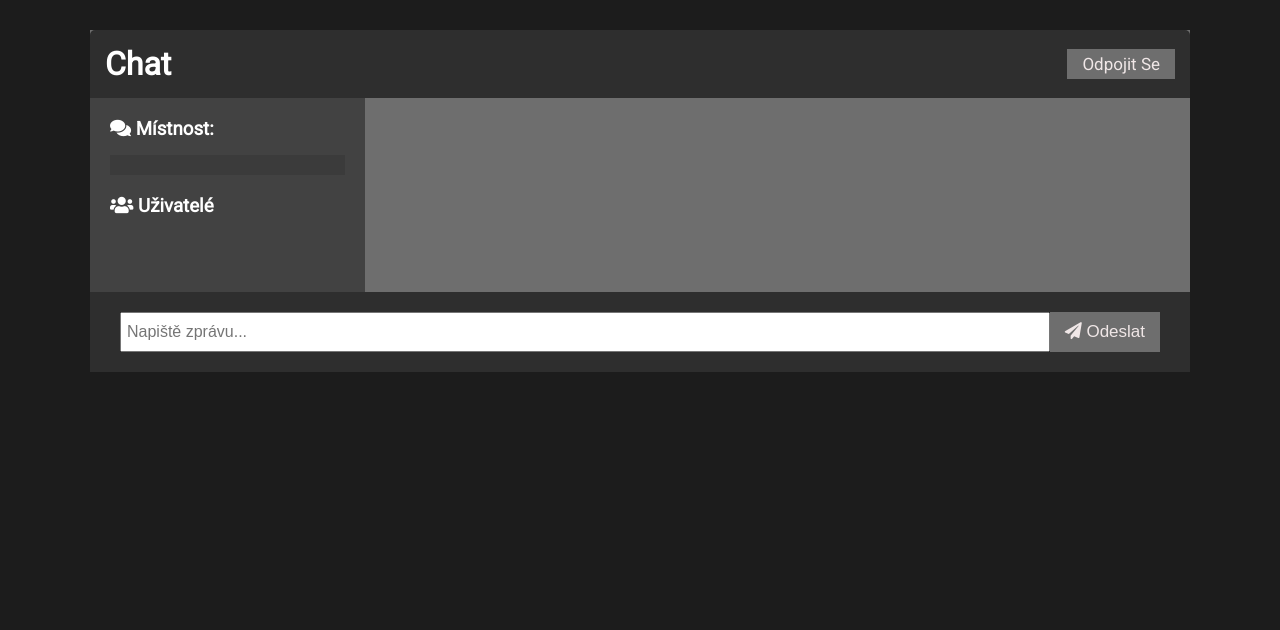
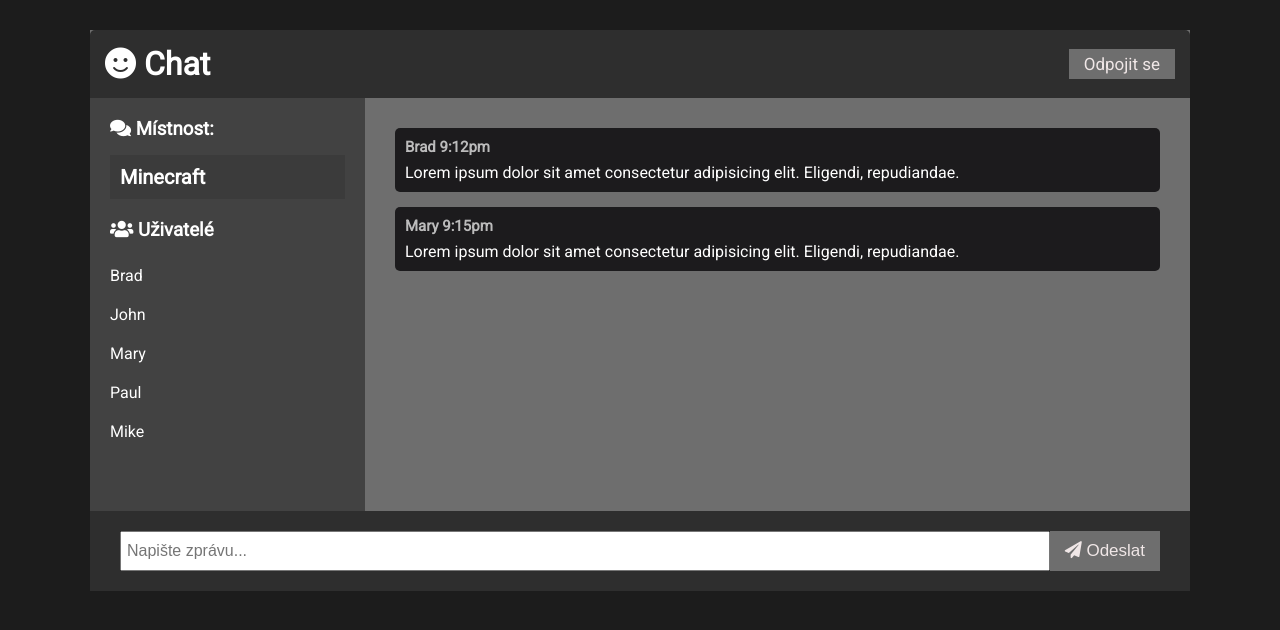
Before and after one commit to fuffys/live, a website: page livechat/chat.html in a window 1280 px wide. Drawn offline with nearby package versions, Linux system fonts and the light colour scheme; no server answers.

Commit message:
css&jsv2

```diff
--- a/livechat/chat.html
+++ b/livechat/chat.html
@@ -1,38 +1,54 @@
 <!DOCTYPE html>
 <html lang="en">
 <head>
-    <meta charset="UTF-8" />
-    <meta name="viewport" content="width=device-width, initial-scale=1.0" />
-    <link
-      rel="stylesheet"
-      href="https://cdnjs.cloudflare.com/ajax/libs/font-awesome/5.12.1/css/all.min.css"
-      integrity="sha256-mmgLkCYLUQbXn0B1SRqzHar6dCnv9oZFPEC1g1cwlkk="
-      crossorigin="anonymous"
-    />
-    <link rel="stylesheet" href="css/styly.css" />
-    <title>ChatCord App</title>
+  <meta charset="UTF-8">
+  <meta name="viewport" content="width=device-width, initial-scale=1.0">
+  <link rel="stylesheet" href="https://cdnjs.cloudflare.com/ajax/libs/font-awesome/5.12.1/css/all.min.css" integrity="sha256-mmgLkCYLUQbXn0B1SRqzHar6dCnv9oZFPEC1g1cwlkk=" crossorigin="anonymous" />
+  <link rel="stylesheet" href="css/styly.css">
+  <title>Chat</title>
 </head>
 <body>
   <div class="chat-container">
     <header class="chat-header">
-        <h1>Chat</h1>
-        <a id="leave-btn" class="btn">Odpojit Se</a>
+      <h1><i class="fas fa-smile"></i> Chat</h1>
+      <a href="index.html" class="btn">Odpojit se</a>
     </header>
     <main class="chat-main">
       <div class="chat-sidebar">
         <h3><i class="fas fa-comments"></i> Místnost:</h3>
-          <h2 id="room-name"></h2>
+        <h2 id="room-name">Minecraft</h2>
         <h3><i class="fas fa-users"></i> Uživatelé</h3>
-          <ul id="users"></ul>
+        <ul id="users">
+          <li>Brad</li>
+          <li>John</li>
+          <li>Mary</li>
+          <li>Paul</li>
+          <li>Mike</li>
+        </ul>
       </div>
-        <div class="chat-messages"></div>
+      <div class="chat-messages">
+					<div class="message">
+						<p class="meta">Brad <span>9:12pm</span></p>
+						<p class="text">
+							Lorem ipsum dolor sit amet consectetur adipisicing elit. Eligendi,
+							repudiandae.
+						</p>
+					</div>
+					<div class="message">
+						<p class="meta">Mary <span>9:15pm</span></p>
+						<p class="text">
+							Lorem ipsum dolor sit amet consectetur adipisicing elit. Eligendi,
+							repudiandae.
+						</p>
+					</div>
+      </div>
     </main>
     <div class="chat-form-container">
       <form id="chat-form">
         <input
           id="msg"
           type="text"
-            placeholder="Napiště zprávu..."
+          placeholder="Napište zprávu..."
           required
           autocomplete="off"
         />
@@ -41,6 +57,10 @@
     </div>
   </div>
 
+  <script src="js/main.js"></script>
+</body>
+</html>
+
     <script src="/socket.io/socket.io.js"></script>
     <script src="js/main.js"></script>
   </body>
--- a/livechat/css/styly.css
+++ b/livechat/css/styly.css
@@ -5,6 +5,7 @@
 	--dark-color-b: #6E6E6E;
 	--dark-color-c: #1C1C1C;
 	--dark-color-d: #424242;
+	--dark-color-e: #1c1b1d;
 	--success-color: #5cb85c;
 	--error-color: #d9534f;
 }
@@ -95,7 +96,7 @@ a {
 .chat-messages .message {
 	padding: 10px;
 	margin-bottom: 15px;
-	background-color: var(--dark-color-b);
+	background-color: var(--dark-color-e);
 	border-radius: 5px;
 	overflow-wrap: break-word;
 }
@@ -103,13 +104,13 @@ a {
 .chat-messages .message .meta {
 	font-size: 15px;
 	font-weight: bold;
-	color: var(--dark-color-b);
+	color: #fff;
 	opacity: 0.7;
 	margin-bottom: 7px;
 }
 
 .chat-messages .message .meta span {
-	color: #777;
+	color: #fff;
 }
 
 .chat-form-container {
@@ -189,3 +190,7 @@ a {
 		display: none;
 	}
 }
+
+.text {
+	color: white;
+}
--- a/livechat/js/main.js
+++ b/livechat/js/main.js
@@ -1,6 +1,20 @@
+const chatForm = document.getElementById('chat-form');
+
 const socket = io();
 
-
+// Message from server
 socket.on('message', message => {
     console.log(message);
+    outputMessage(message);
 });
+
+// Message submit
+chatForm.addEventListener('submit', (e) => {
+    e.preventDefault();
+
+    // Get message text
+    const msg = e.target.elements.msg.value;
+
+    // Emit message to server
+    console.log('chatMessage', msg);
+});
--- a/package.json
+++ b/package.json
@@ -4,7 +4,7 @@
   "description": "LiveChat",
   "main": "server.js",
   "scripts": {
-    "start": "node server.js",
+    "start": "node server",
     "dev": "nodemon server"
   },
   "repository": {
```
Also changed, not shown: server.js (+11 -3 lines). Lines whose indentation alone changed are shown as unchanged.
